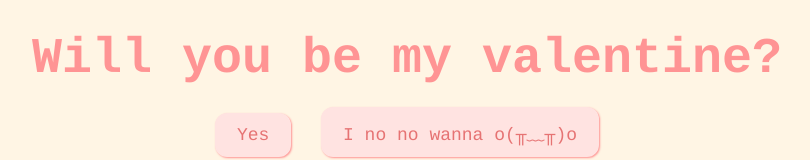
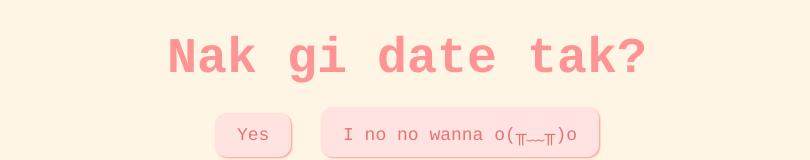
Before and after one commit to irfnzack/flirting, a plain HTML site: page index.html in a window 1280 px wide. Shown: the top 160 px of the page, without its empty margins (233-1043 px from the left). Drawn offline with Linux system fonts and the light colour scheme.

Commit message:
Update index.html

```diff
--- a/index.html
+++ b/index.html
@@ -7,7 +7,7 @@
     <link rel="stylesheet" href="css/valentine.css" />
   </head>
   <body>
-    <div id="valentineQuestion"><b>Will you be my valentine?</b></div>
+    <div id="valentineQuestion"><b>Nak gi date tak?</b></div>
     <button class="answerButton" onclick="location.href='thankyou.html'">
       Yes
     </button>
```
